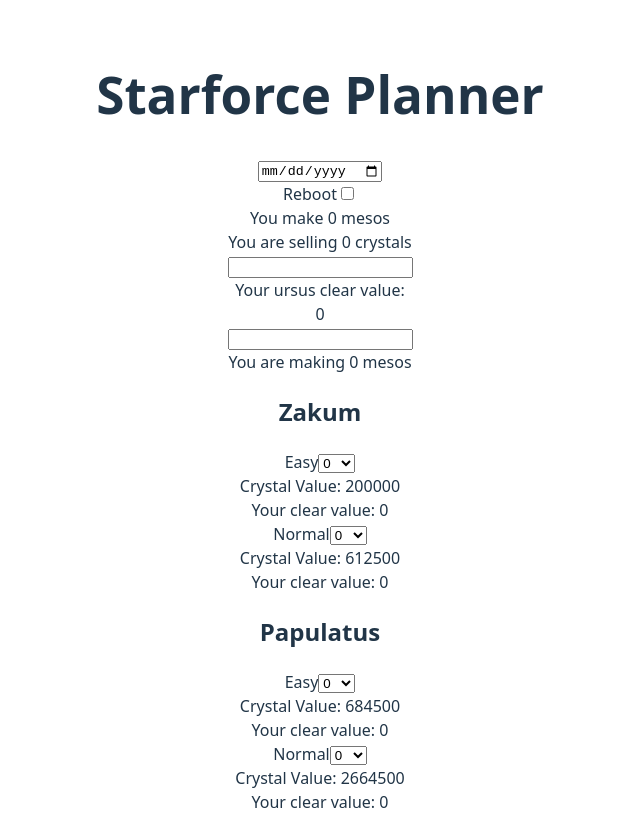
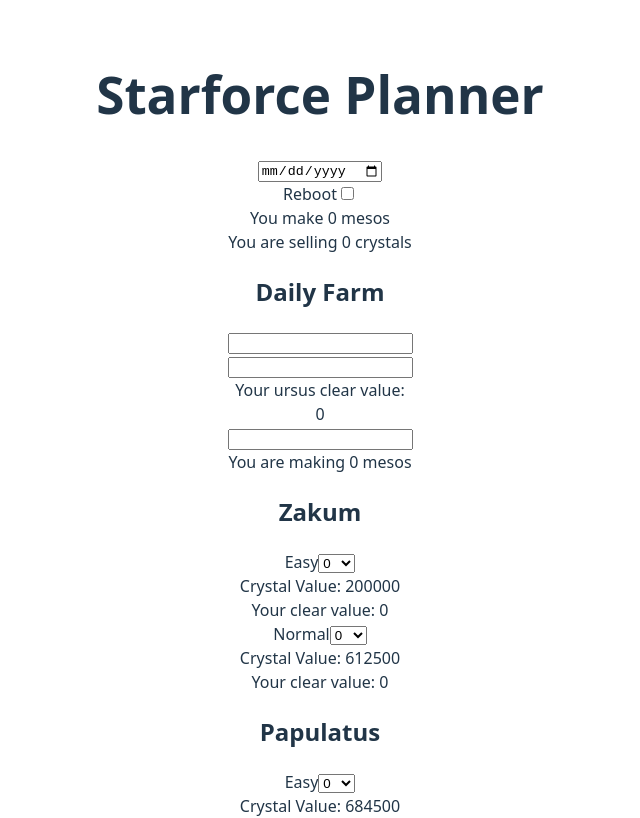
Before and after one commit to wajeff/starforce-planner, a React (Vite) app: page / in a window 1280 px wide. Shown: the top 818 px of the page, without its empty margins (320-960 px from the left). Built offline with nearby package versions, Linux system fonts and the light colour scheme.

Commit message:
Implemented daily meso farm counter

```diff
--- a/src/App.jsx
+++ b/src/App.jsx
@@ -7,6 +7,7 @@ import Reboot from './components/Reboot'
 import Values from './components/Values'
 import Ursus from './components/Ursus'
 import MapleTour from './components/MapleTour'
+import DailyFarm from './components/DailyFarm'
 
 function usePersistentState(key, defaultValue) {
   const [value, setValue] = useState(() => {
@@ -47,6 +48,12 @@ function App() {
   const [reboot, setReboot] = useState(1)
   const rebootToggle = (e) =>{
     setReboot(e.target.checked ? 5 : 1)
+  }
+
+
+  const [dailyFarm, setDailyFarm] = useState(0)
+  const handleDailyFarm = (e)=>{
+    setDailyFarm(e.target.value)
   }
   const [dailyBosses, setDailyBosses] = usePersistentState("dailyBosses", {
     Zakum:{
@@ -283,7 +290,13 @@ function App() {
         setTotal= {setTotal}
         weeklyResetCount={weeklyResetCount}
         weeklyBosses={weeklyBosses}
-
+        dailyFarm={dailyFarm}
+      />
+      <DailyFarm
+        daysDifference={daysDifference}
+        dailyFarm={dailyFarm}
+        setDailyFarm={setDailyFarm}
+        handleDailyFarm={handleDailyFarm}
       />
       <Ursus
         ursus={ursus}
--- /dev/null
+++ b/src/components/DailyFarm.jsx
@@ -0,0 +1,16 @@
+const DailyFarm = ({daysDifference, dailyFarm, setDailyFarm, handleDailyFarm}) => {
+  return (
+    <div>
+      <h2>
+        Daily Farm
+      </h2>
+      <input
+        type='number'
+        onChange={handleDailyFarm}>
+
+      </input>
+    </div>
+  )
+}
+
+export default DailyFarm
--- a/src/components/Values.jsx
+++ b/src/components/Values.jsx
@@ -1,6 +1,6 @@
 import { useEffect } from "react";
 const Values = ({
-  mapleTour, maxClears, setMaxClears,dailyBosses, reboot, total, setTotal, ursus, daysDifference, weeklyResetCount, weeklyBosses
+  mapleTour, maxClears, setMaxClears,dailyBosses, reboot, total, setTotal, ursus, daysDifference, weeklyResetCount, weeklyBosses, dailyFarm
   }) => {
   useEffect(() => {
     let calculatedTotal = 0;
@@ -19,10 +19,11 @@ const Values = ({
     });
     calculatedTotal+=ursus.clears*ursus.level*ursus.mesosPerLevel*reboot*2*daysDifference
     calculatedTotal+=mapleTour.clears*mapleTour.value*reboot
+    calculatedTotal+=parseInt(dailyFarm*daysDifference)
     setTotal(calculatedTotal);
     setMaxClears(clearsCount)
 
-  }, [dailyBosses, weeklyBosses, ursus, mapleTour, reboot, daysDifference]);
+  }, [dailyBosses, weeklyBosses, ursus, mapleTour, reboot, daysDifference, dailyFarm]);
 
   return (
     <div>
```
